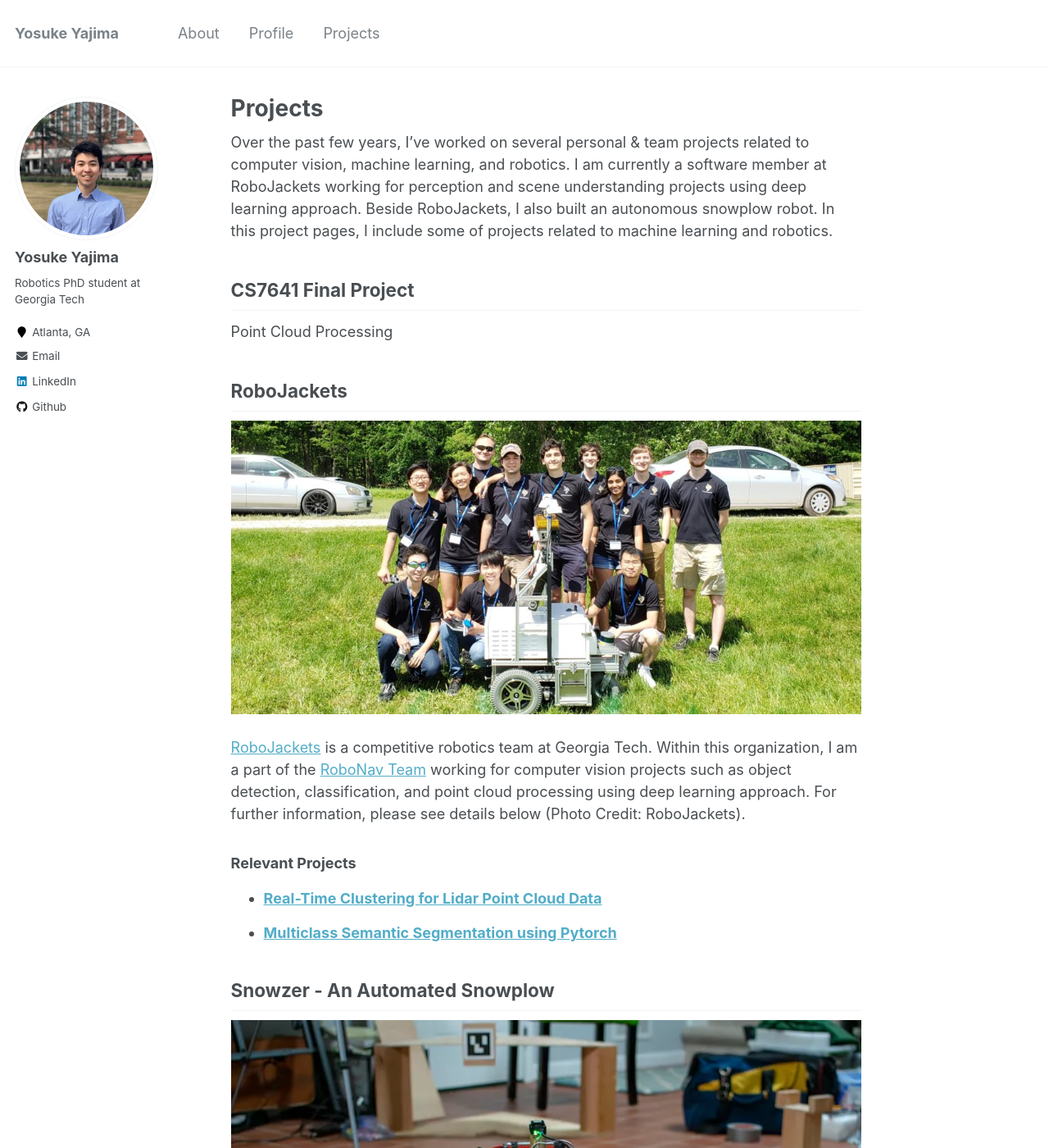
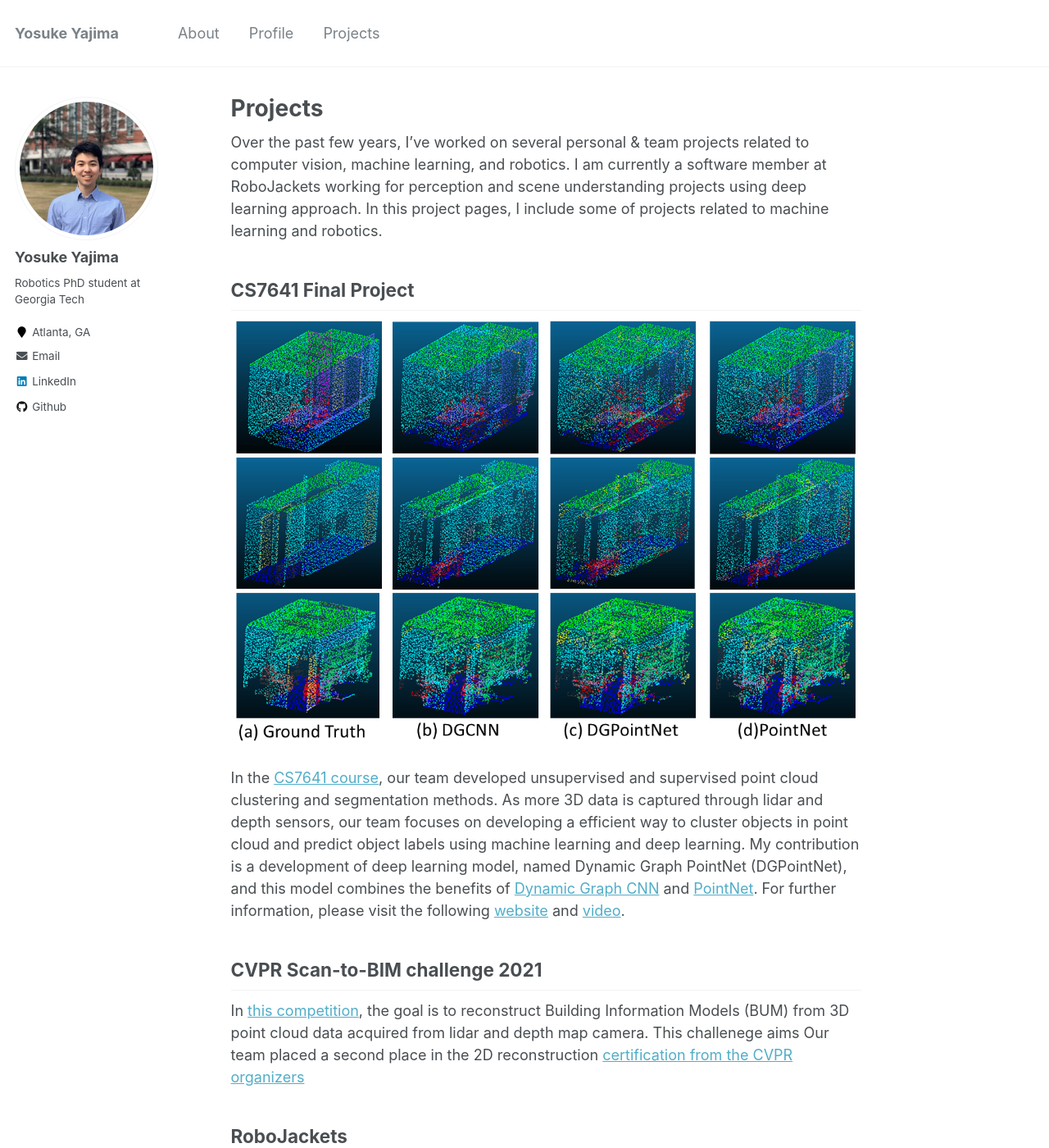
Before and after one commit to yyajima21/yyajima21.github.io, a Jekyll site: the page built from _pages/project.md, in a window 1280 px wide and 1400 px high. Shown: the whole window at 82% size. Built offline with Jekyll 4.4.1, drawn with Linux system fonts in a browser that asks for light colours.

Commit message:
updated a machine learning project.

```diff
--- a/_pages/project.md
+++ b/_pages/project.md
@@ -5,10 +5,16 @@ redirect_from:
 title: "Projects"
 author_profile: true
 ---
-Over the past few years, I've worked on several personal & team projects related to computer vision, machine learning, and robotics. I am currently a software member at RoboJackets working for perception and scene understanding projects using deep learning approach. Beside RoboJackets, I also built an autonomous snowplow robot. In this project pages, I include some of projects related to machine learning and robotics.
+Over the past few years, I've worked on several personal & team projects related to computer vision, machine learning, and robotics. I am currently a software member at RoboJackets working for perception and scene understanding projects using deep learning approach. In this project pages, I include some of projects related to machine learning and robotics.
 
 ## CS7641 Final Project
-Point Cloud Processing
+![RoboJackets](/images/cs7641/cs7641-final-project.png)
+<br /><br />
+In the [CS7641 course](https://mahdi-roozbahani.github.io/CS46417641-summer2021/), our team developed unsupervised and supervised point cloud clustering and segmentation methods. As more 3D data is captured through lidar and depth sensors, our team focuses on developing a efficient way to cluster objects in point cloud and predict object labels using machine learning and deep learning. My contribution is a development of deep learning model, named Dynamic Graph PointNet (DGPointNet), and this model combines the benefits of [Dynamic Graph CNN](https://arxiv.org/abs/1801.07829) and [PointNet](https://arxiv.org/abs/1612.00593). For further information, please visit the following [website](https://cs7641-pointcloudsegmentation.github.io/) and [video](https://gtvault-my.sharepoint.com/personal/yyajima3_gatech_edu/_layouts/15/onedrive.aspx?id=%2Fpersonal%2Fyyajima3%5Fgatech%5Fedu%2FDocuments%2Fcs7641%5Fproject%2Fcs7641%5Ffinal%5Fproject%2Emp4&parent=%2Fpersonal%2Fyyajima3%5Fgatech%5Fedu%2FDocuments%2Fcs7641%5Fproject).
+
+## CVPR Scan-to-BIM challenge 2021
+In [this competition](https://cv4aec.github.io/), the goal is to reconstruct Building Information Models (BUM) from 3D point cloud data acquired from lidar and depth map camera. This challenege aims
+Our team placed a second place in the 2D reconstruction [certification from the CVPR organizers](files/2D_SecondPlace_Certificate.pdf)
 
 ## RoboJackets
 ![RoboJackets](/images/robonav/robonav_team.jpg)
```
Also changed, not shown: images/cs7641/cs7641-final-project.png (added).
